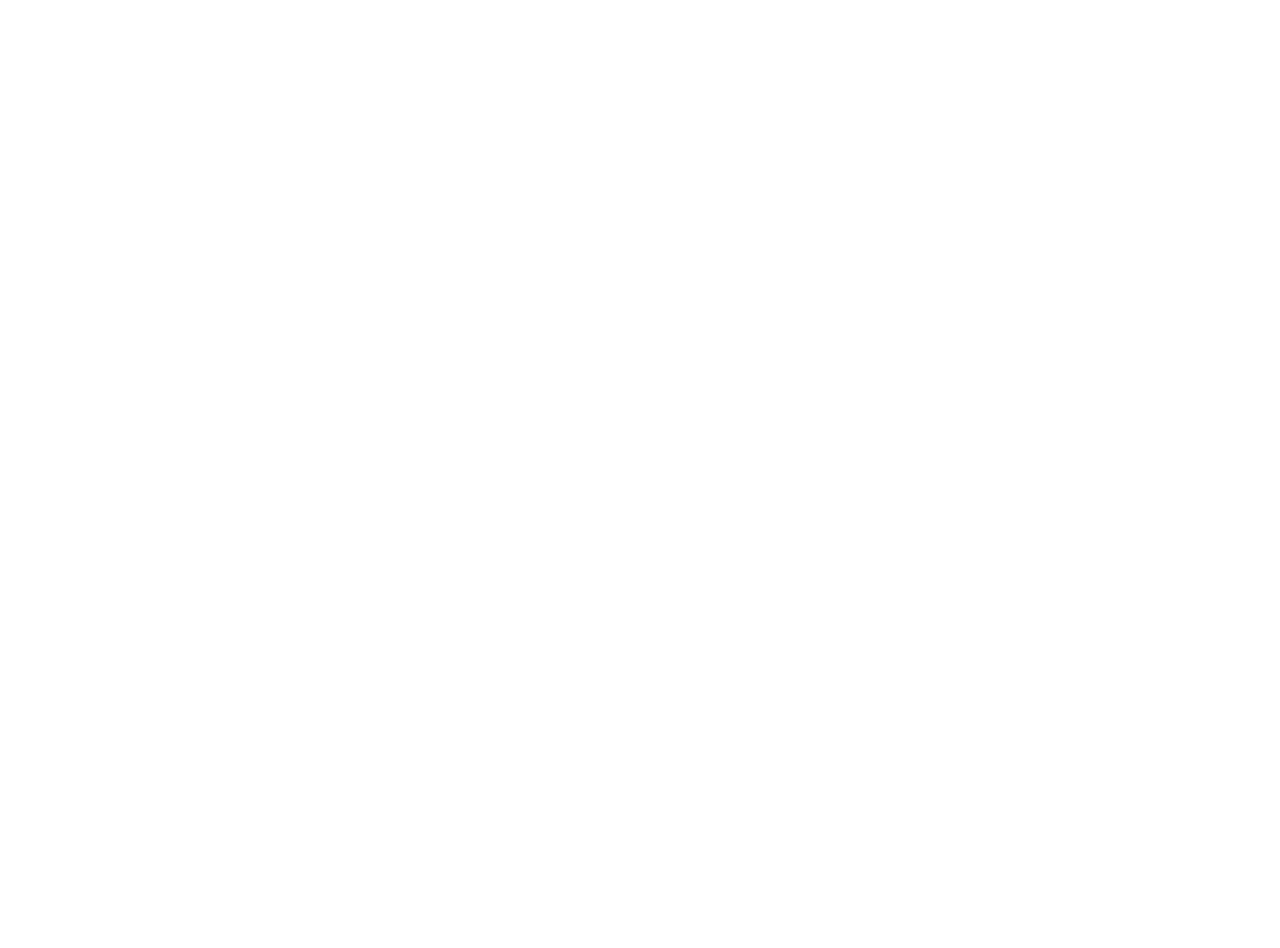
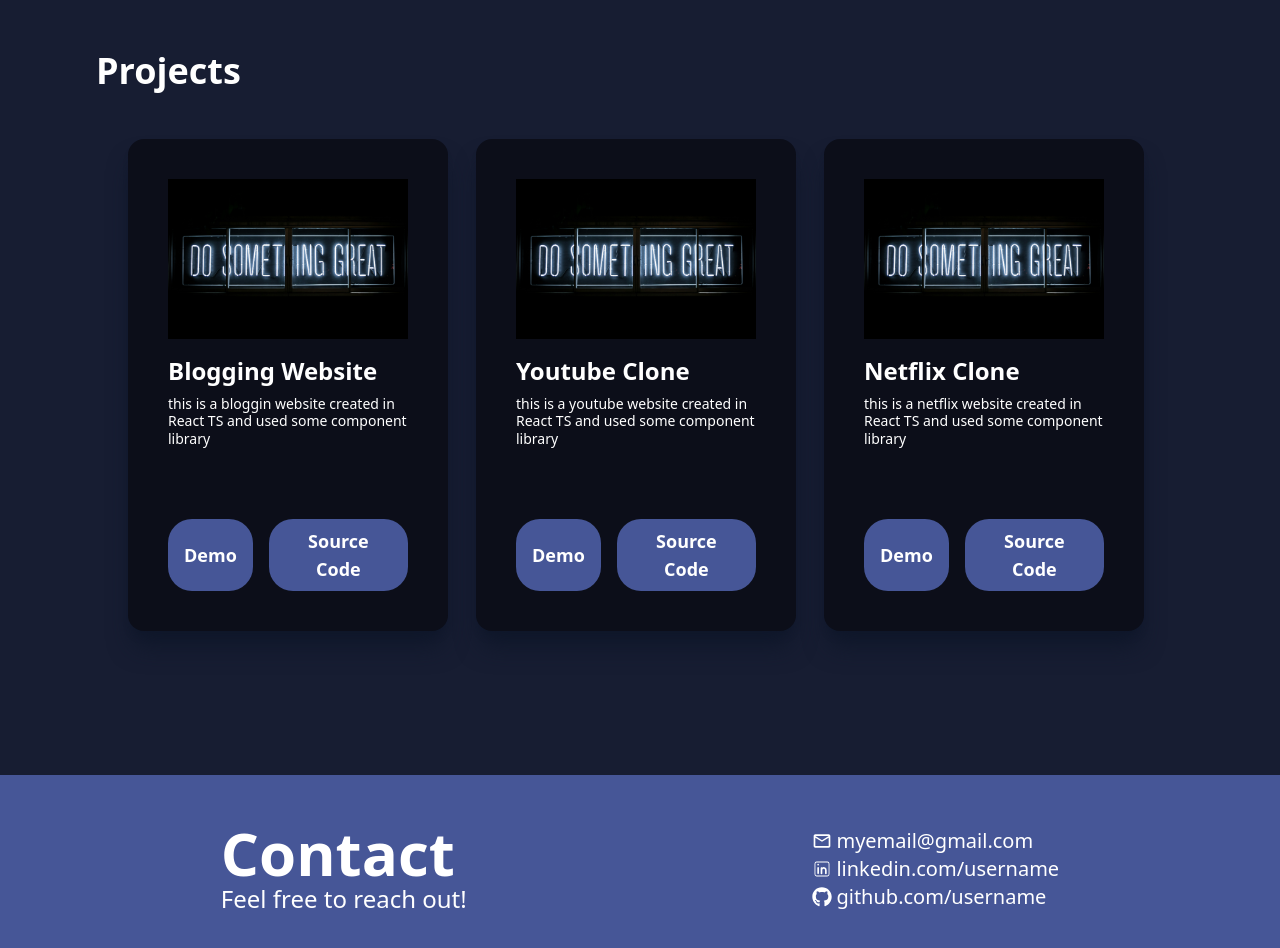
Before and after one commit to Swarna-Shakya/Swarna-Shakya.github.io, a React (Vite) app: page / in a window 1280 px wide. Shown: the part 1680-2628 px from the top of the page. Before the commit the page ends 1635 px from the top, so only its background shows below. Built offline with nearby package versions, Linux system fonts and the light colour scheme.

Commit message:
All sections done

```diff
--- a/src/components/About.tsx
+++ b/src/components/About.tsx
@@ -6,7 +6,7 @@
 
 const About = (props: Props) => {
   return (
-    <div className="text-white md:flex overflow-hidden items-center md:flex-wrap md:justify-center bg-black shadow-xl mx-0 md:mx-20 bg-opcaity-30 rounded-lg p-12">
+    <div id="About" className="text-white md:flex overflow-hidden items-center md:flex-wrap md:justify-center bg-black shadow-xl mx-0 md:mx-20 bg-opcaity-30 rounded-lg p-12">
       <div>
         <h2 className="text-2xl md:text-4xl font-bold"> About </h2>
         <div className="md:flex flex-wrap flex-col md:flex-row items-center">
--- /dev/null
+++ b/src/components/Footer.tsx
@@ -0,0 +1,38 @@
+import React from "react";
+import { CiLinkedin } from "react-icons/ci";
+import { FaGithub } from "react-icons/fa";
+import { MdOutlineEmail } from "react-icons/md";
+
+type Props = {};
+
+const Footer = (props: Props) => {
+  return (
+    <div
+      id="Footer"
+      className="flex justify-around bg-[#465697] text-white p-10 md:p-12 items-center"
+    >
+      <div>
+        <h1 className="text-2xl md:text-6xl font-bold">Contact</h1>
+        <h3 className="text-sm md:text-2xl font-normal">
+          Feel free to reach out!
+        </h3>
+      </div>
+      <ul className="text-sm md:text-xl">
+        <li className="flex gap-1 items-center">
+          <MdOutlineEmail size={20} />
+          myemail@gmail.com
+        </li>
+        <li className="flex gap-1 items-center">
+          <CiLinkedin size={20} />
+          linkedin.com/username
+        </li>
+        <li className="flex gap-1 items-center">
+          <FaGithub size={20} />
+          github.com/username
+        </li>
+      </ul>
+    </div>
+  );
+};
+
+export default Footer;
--- a/src/components/Hero.tsx
+++ b/src/components/Hero.tsx
@@ -3,6 +3,8 @@
 import Home from "./Home";
 import About from "./About";
 import Experience from "./Experience";
+import Projects from "./Projects";
+import Footer from "./Footer";
 
 type Props = {};
 
@@ -13,6 +15,8 @@
       <Home />
       <About />
       <Experience />
+      <Projects />
+      <Footer />
     </div>
   );
 };
--- a/src/components/Home.tsx
+++ b/src/components/Home.tsx
@@ -1,5 +1,6 @@
 import React from "react";
 import avatarImg from "../assets/clark-tibbs-oqStl2L5oxI-unsplash.jpg";
+import TextChange from "./TextChange";
 
 type Props = {};
 
@@ -8,7 +9,7 @@
     <div className="text-white flex w-full justify-between p-10 md:p-20">
       <div className="md:pt-10">
         <h1 className="text-3xl md:text-6xl font-bold flex leading-normal tracking-tighter">
-          Hello I am Swarna
+          <TextChange />
         </h1>
         <p className="text-sm md:text-2xl tracking-tight">
           Lorem ipsum dolor sit amet consectetur adipisicing elit. Tenetur
--- a/src/components/Navbar.tsx
+++ b/src/components/Navbar.tsx
@@ -25,7 +25,7 @@
           <a href="#Projects">Projects</a>
         </li>
         <li className="text-dm transition-all duration-300 p-1 md:p-0">
-          <a href="#Contact">Contact</a>
+          <a href="#Footer">Contact</a>
         </li>
       </ul>
       {showMenu ? (
--- /dev/null
+++ b/src/components/ProjectCard.tsx
@@ -0,0 +1,26 @@
+import React from "react";
+import bannerImg from "../assets/clark-tibbs-oqStl2L5oxI-unsplash.jpg";
+
+type Props = { title: string; main: string };
+
+const ProjectCard = (props: Props) => {
+  return (
+    <div className="p-3 md:p-6 flex flex-col w-80 bg-[#0c0e19] shadow-xl shadow-slate-900 rounded-2xl">
+      <img className="p-4" src={bannerImg} alt="" />
+      <h3 className="px-4 text-xl md:text-2xl font-bold leading-normal">
+        {props.title}
+      </h3>
+      <p className="px-4 text-sm md:text-md leading-tight py-2">{props.main}</p>
+      <div className="mt-2 p-2 md:p-4 flex gap-2 md:gap-4">
+        <button className="md:mt-10 text-white py-2 px-3 text-sm md:text-lg md:py-2 md:px-4 hover:opacity-85 duration-300 hover:scale-105 font-semibold rounded-3xl bg-[#465697]">
+          Demo
+        </button>
+        <button className="md:mt-10 text-white py-2 px-3 text-sm md:text-lg md:py-2 md:px-4 hover:opacity-85 duration-300 hover:scale-105 font-semibold rounded-3xl bg-[#465697]">
+          Source Code
+        </button>
+      </div>
+    </div>
+  );
+};
+
+export default ProjectCard;
--- /dev/null
+++ b/src/components/Projects.tsx
@@ -0,0 +1,28 @@
+import React from "react";
+import ProjectCard from "./ProjectCard";
+
+type Props = {};
+
+const Projects = (props: Props) => {
+  return (
+    <div id="Projects" className="p-10 md:p-24 text-white">
+      <h1 className="text-2xl md:text-4xl text-white font-bold">Projects</h1>
+      <div className="py-12 px-8 flex flex-wrap gap-7">
+        <ProjectCard
+          title="Blogging Website"
+          main="this is a bloggin website created in React TS and used some component library"
+        />
+        <ProjectCard
+          title="Youtube Clone"
+          main="this is a youtube website created in React TS and used some component library"
+        />
+        <ProjectCard
+          title="Netflix Clone"
+          main="this is a netflix website created in React TS and used some component library"
+        />
+      </div>
+    </div>
+  );
+};
+
+export default Projects;
--- /dev/null
+++ b/src/components/TextChange.tsx
@@ -0,0 +1,36 @@
+import React, { useEffect, useState } from "react";
+import { ImClearFormatting } from "react-icons/im";
+
+type Props = {};
+
+const TextChange = (props: Props) => {
+  const texts = ["Hello, I am Swarna"];
+  const [currentText, setCurrentText] = useState("");
+  const [endValue, setEndValue] = useState(1);
+  const [isForward, setIsForward] = useState(true);
+  const [index, setIndex] = useState(0);
+
+  useEffect(() => {
+    const intervalId = setInterval(() => {
+      setCurrentText(texts[index].substring(0, endValue));
+      if (isForward) {
+        setEndValue((prev) => prev + 1);
+      } else {
+        setEndValue((prev) => prev - 1);
+      }
+      if (endValue > texts[index].length + 5) {
+        setIsForward(false);
+      }
+      if (endValue < 2.1) {
+        setIsForward(true);
+        setIndex((prev) => prev & texts.length);
+      }
+    }, 60);
+
+    return () => clearInterval(intervalId);
+  }, [endValue, isForward, index, texts]);
+
+  return <div className="transition ease duration-300">{currentText}</div>;
+};
+
+export default TextChange;
--- a/src/index.css
+++ b/src/index.css
@@ -1,3 +1,7 @@
 @tailwind base;
 @tailwind components;
 @tailwind utilities;
+
+* {
+  scroll-behavior: smooth;
+}
```
